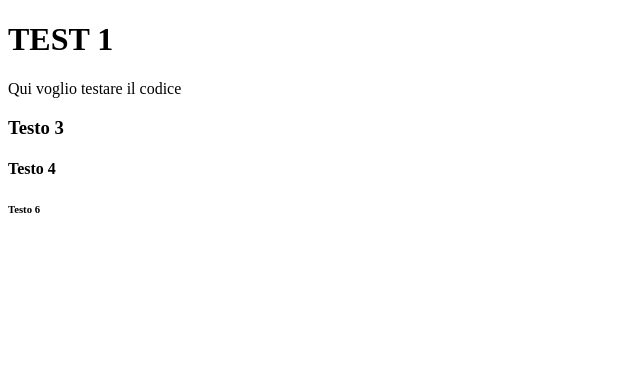
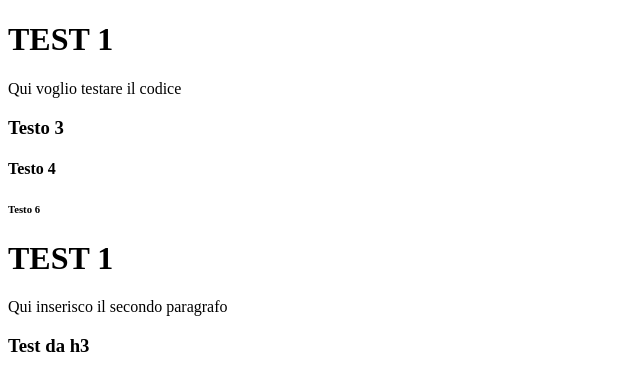
Before and after one commit to LuisaGuadagno/MyFirstProject, a plain HTML site: page index.html in a window 1280 px wide. Shown: the whole page, without its empty margins (0-640 px from the left). Drawn offline with Linux system fonts and the light colour scheme.

Commit message:
Ho aggiunto un nuovo paragrafo

```diff
--- a/index.html
+++ b/index.html
@@ -14,5 +14,11 @@
     <h3>Testo 3</h3>
     <h4>Testo 4</h4>
     <h6>Testo 6</h6>
+
+
+    <h1>TEST 1</h1>
+    <p>Qui inserisco il secondo paragrafo</p>
+    <h3>Test da h3</h3>
+
 </body>
 </html>
```
